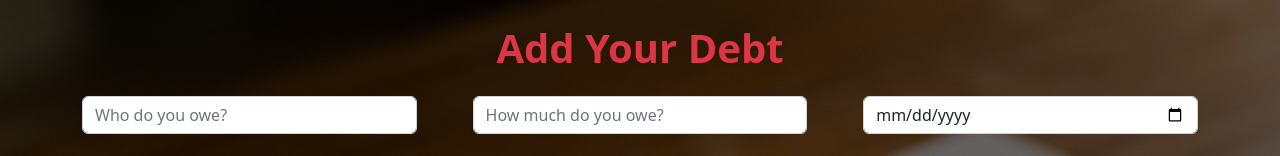
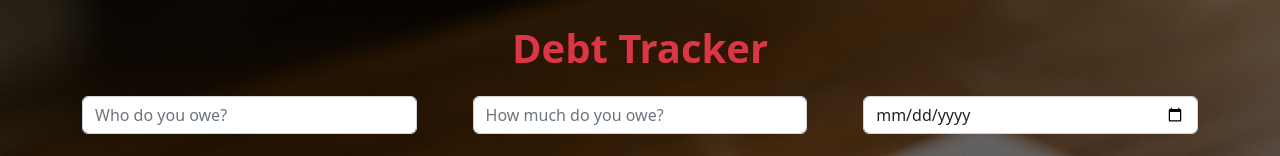
Before and after one commit to murat-ozkan/My-Debts-Project-REACT-Useeffect-Axios, a React (Create React App) app: page / in a window 1280 px wide. Shown: the top 156 px of the page. Built offline with nearby package versions, Linux system fonts and the light colour scheme; no server answers.

Commit message:
finalize 2

```diff
--- a/src/components/AddDebt.jsx
+++ b/src/components/AddDebt.jsx
@@ -14,7 +14,7 @@ const AddDebt = ({ getDebts }) => {
     postData(newDebt);
     setToWhom("");
     setHowMuch("");
-    setDate("")
+    setDate("");
   };
 
   const postData = async (newDebt) => {
@@ -29,7 +29,7 @@ const AddDebt = ({ getDebts }) => {
   return (
     <div className="container text-center mt-4">
       <h1 className="display-6 text-danger font-weight-bold mb-4">
-        Add Your Debt
+        Debt Tracker
       </h1>
       <form onSubmit={handleSubmit}>
         <div style={{ display: "flex", justifyContent: "space-between" }}>
```
